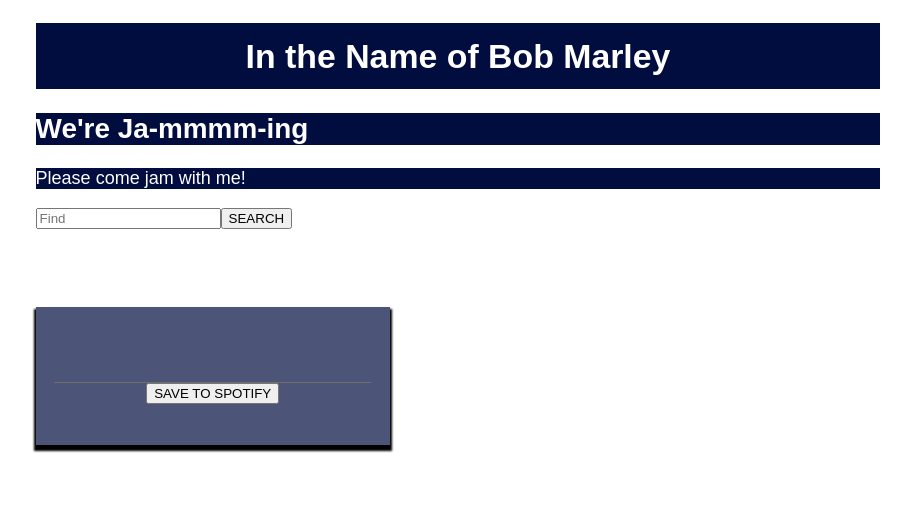
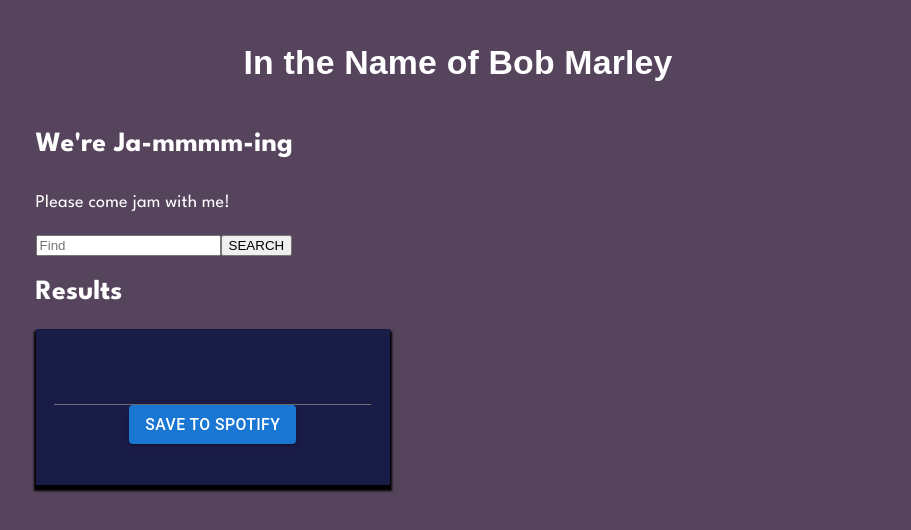
Before and after one commit to ECdub27/were-jammming, a React (Create React App) app: page / in a window 1280 px wide. Shown: the top 530 px of the page, without its empty margins (182-1093 px from the left). Built offline with nearby package versions, Linux system fonts and the light colour scheme.

Commit message:
closer to cleaning this api bug

```diff
--- a/public/index.html
+++ b/public/index.html
@@ -2,7 +2,7 @@
 <html lang="en">
   <head>
     <meta charset="utf-8" />
-    <link rel="icon" href="%PUBLIC_URL%/favicon.ico" />
+    <link rel="icon" href="public/favicon.ico" />
     <meta name="viewport" content="width=device-width, initial-scale=1" />
     <meta name="theme-color" content="#000000" />
     <meta
@@ -10,6 +10,9 @@
       content="Web site created using create-react-app"
     />
     <link rel="apple-touch-icon" href="%PUBLIC_URL%/logo192.png" />
+    <link rel="preconnect" href="https://fonts.googleapis.com">
+<link rel="preconnect" href="https://fonts.gstatic.com" crossorigin>
+<link href="https://fonts.googleapis.com/css2?family=League+Spartan:wght@400;500;700&family=Montserrat:ital@0;1&display=swap" rel="stylesheet">
     <!--
       manifest.json provides metadata used when your web app is installed on a
       user's mobile device or desktop. See https://developers.google.com/web/fundamentals/web-app-manifest/
--- a/src/App.css
+++ b/src/App.css
@@ -2,6 +2,7 @@ body,
 html,
 #root {
   height: 100%;
+  background-color: #56445D;
 }
 
 html {
@@ -10,7 +11,7 @@ html {
 
 h1 {
   padding: .77rem 0;
-  background-color: #010c3f;
+  background-color: #56445D;
   text-align: center;
   font-family: 'Poppins', sans-serif;
   font-size: 1.88rem;
@@ -22,7 +23,7 @@ h1 .highlight {
 }
 
 h2 {
-  font-family: 'Poppins', sans-serif;
+  font-family: 'League Spartan','Monsterrat', sans-serif;
   font-size: 1.55rem;
 }
 
@@ -49,6 +50,3 @@ h2 {
     flex-direction: column;
   }
 }
-.h2,.p-1{
-  background-color: #010c3f;
-}
--- a/src/App.js
+++ b/src/App.js
@@ -3,10 +3,10 @@ import { useState, useCallback } from 'react';
 import Spotify from './Util/Spotify';
 import Searchbar from './Components/SearchBar/SearchBar';
 import SearchResults from './Components/SearchResults/SearchResults';
-
+import { Box, Typography } from '@mui/material';
 import Playlist from './Components/Playlist/Playlist';
 
-function App(props) {
+function App() {
   const [searchResults, setSearchResults] = useState([]);
   const [playlistName, setPlaylistName] =  useState('New Playlist');
   const [playlistTrack, setPlaylistTrack] = useState([]);
@@ -34,7 +34,7 @@ const updatePlaylistName = useCallback((name) =>{
 
 
 const savePlaylist = useCallback(() =>{
-  const trackuris = playlistTrack.map((track)=> track.uri)
+  const trackuris = playlistTrack.map((track)=> track.uri);
   Spotify.savePlaylist(playlistName, trackuris).then(() =>{
     setPlaylistName('New Playlist');
     setPlaylistTrack([]);
@@ -43,12 +43,15 @@ const savePlaylist = useCallback(() =>{
 
   return (
     <div className="App">
+      <Box backgroundColor=''>
+        <Typography fontFamily='League Spartan'>
       <h1>In the Name of Bob Marley</h1>
 
        <h2 className='h2'>We're Ja-mmmm-ing</h2>
        <p className='p-1'>Please come jam with me! </p>
-
-       <Searchbar onSearch={search} onClick={search} />
+       </Typography>
+       </Box>
+       <Searchbar onSearch={search}  />
        <SearchResults onAdd={addTrack} searchResults={searchResults} />
        <div className='app-playlist'>
         <Playlist playlistName={playlistName}
--- a/src/Components/Playlist/Playlist.js
+++ b/src/Components/Playlist/Playlist.js
@@ -1,6 +1,7 @@
 import React from "react";
 import { useCallback } from "react";
 import './Playlist.css';
+import Button from '@mui/material/Button';
 import TrackList from "../TrackList/TrackList";
 
 const Playlist = (props) =>{
@@ -17,9 +18,9 @@ const handleNameChange = useCallback((event) =>{
     tracks={props.playlistTracks}
     isRemoval={true}
     onRemove={props.onRemove}/>
-    <button className="Spotify-save-button"> SAVE TO SPOTIFY
+    <Button className="Spotify-save-button" variant='contained'> SAVE TO SPOTIFY
 
-    </button>
+    </Button>
   </div>
 );
 };
--- a/src/Components/SearchBar/SearchBar.js
+++ b/src/Components/SearchBar/SearchBar.js
@@ -2,7 +2,7 @@ import React, {useState, useCallback} from 'react';
 import './SearchBar.css';
 
 
-const SearchBar = (props) =>{
+const SearchBar = (props) => {
 const [term, setTerm] = useState('');
 
 
--- a/src/Components/SearchResults/SearchResults.css
+++ b/src/Components/SearchResults/SearchResults.css
@@ -16,5 +16,6 @@
     .SearchResults {
       width: 90%;
       margin-bottom: 2rem;
+      background-color: red;
     }
   }
--- a/src/Components/SearchResults/SearchResults.js
+++ b/src/Components/SearchResults/SearchResults.js
@@ -4,7 +4,7 @@ import TrackList from "../TrackList/TrackList";
 
 const SearchResults = (props) =>{
     return (
-<div>
+<div className="searchResults">
     <h2>Results</h2>
     <TrackList onAdd={props.onAdd} track={props.searchResults}/>
 </div>
--- a/src/Components/Track/Track.js
+++ b/src/Components/Track/Track.js
@@ -20,11 +20,11 @@ const removeTrack = useCallback((event) =>{
 
 const renderAction = () =>{
     if(props.isRemoval){
-     return <button className="track-action" onClick={removeTrack}>
+     return <button className="track-action" onClick={() =>{ props.onRemove(props.track)}}>
        -
      </button>
     }
-    return <button className="track-action" onClick={addTrack}>+</button>
+    return <button className="track-action" onClick={() =>{props.onAdd(props.track)}}>+</button>
 }
 
 
--- a/src/Components/TrackList/TrackList.js
+++ b/src/Components/TrackList/TrackList.js
@@ -4,9 +4,10 @@ import './TrackList.css';
 
 
 const TrackList = (props) =>{
+
 return (
     <div className="Track-list">
-        {props.track && props.track.map((track) =>{
+        { props.track && props.track.map((track) =>{
             return (
                 <Track
         onAdd={props.onAdd}
--- a/src/Util/Spotify.js
+++ b/src/Util/Spotify.js
@@ -1,7 +1,6 @@
 const clientId = '436b905ebd2b4771a146e5826f839a6f'; // enter client id here
-const redirectUri = 'https://localhost:3000/'; // https://localhost:3000/
-const spotifyUrl = `https://accounts.spotify.com/authorize?response_type=token&scope=playlist-modify-public&client_id=${clientId}&redirect_uri=${redirectUri}`;
-let accessToken = undefined;
+const redirectUri = 'http://localhost:3000/'; // https://localhost:3000/
+let accessToken;
 
 
 const Spotify = {
@@ -23,9 +22,9 @@ getAccessToken(){
       window.location = accessUrl;
     }
 },
- async searchTerm(term){
+ searchTerm(term){
         const accessToken = Spotify.getAccessToken();
-       // const url1 = 'https://api.spotify.com/v1/me'
+      //  const url1 = 'https://api.spotify.com/v1/me'
         const url = 'https://spotify23.p.rapidapi.com/search/?q=%60%24%7Bterm%7D%60&type=multi&offset=0&limit=10&numberOfTopResults=5';
 const options = {
 	method: 'GET',
@@ -35,19 +34,23 @@ const options = {
         Authorization: `Bearer ${accessToken}`
 	}
 };
-        const response = await fetch(url, options);
-     const jsonResponse = await response.json();
-     if (!jsonResponse) {
-         return [];
-     }
-     return jsonResponse.tracks.items[0].map((track) => ({
-         id: track.id, name: track.name, artist: track.artists[0].name,
-         album: track.album.name,
-         uri: track.uri
-     }));
+        return fetch(url, options).then(response => {
+            return response.json();
+        }).then(jsonResponse => {
+            if(!jsonResponse.tracks){
+                return [];
+            }
+            return jsonResponse.tracks.items.map(track => ({
+                id: track.id,
+                name: track.name,
+                artist: track.artists[0].name,
+                uri: track.uri
+            }));
+        });
+
     },
 
-    savePlaylist(name, trackUris){
+    async savePlaylist(name, trackUris){
         const url = 'https://spotify23.p.rapidapi.com/search/?q=%60%24%7Bterm%7D%60&type=multi&offset=0&limit=10&numberOfTopResults=5';
         if(!name || trackUris){
             return;
@@ -65,7 +68,7 @@ const options = {
 
         };
         let userId;
-        return fetch(url, {headers: headers}).then(response =>{
+        return await fetch(url, {headers: headers}).then(response =>{
             return response.json();
         }).then(json => {
 
```
Also changed, not shown: 1 other file (tests, documents, lock files or other folders).
